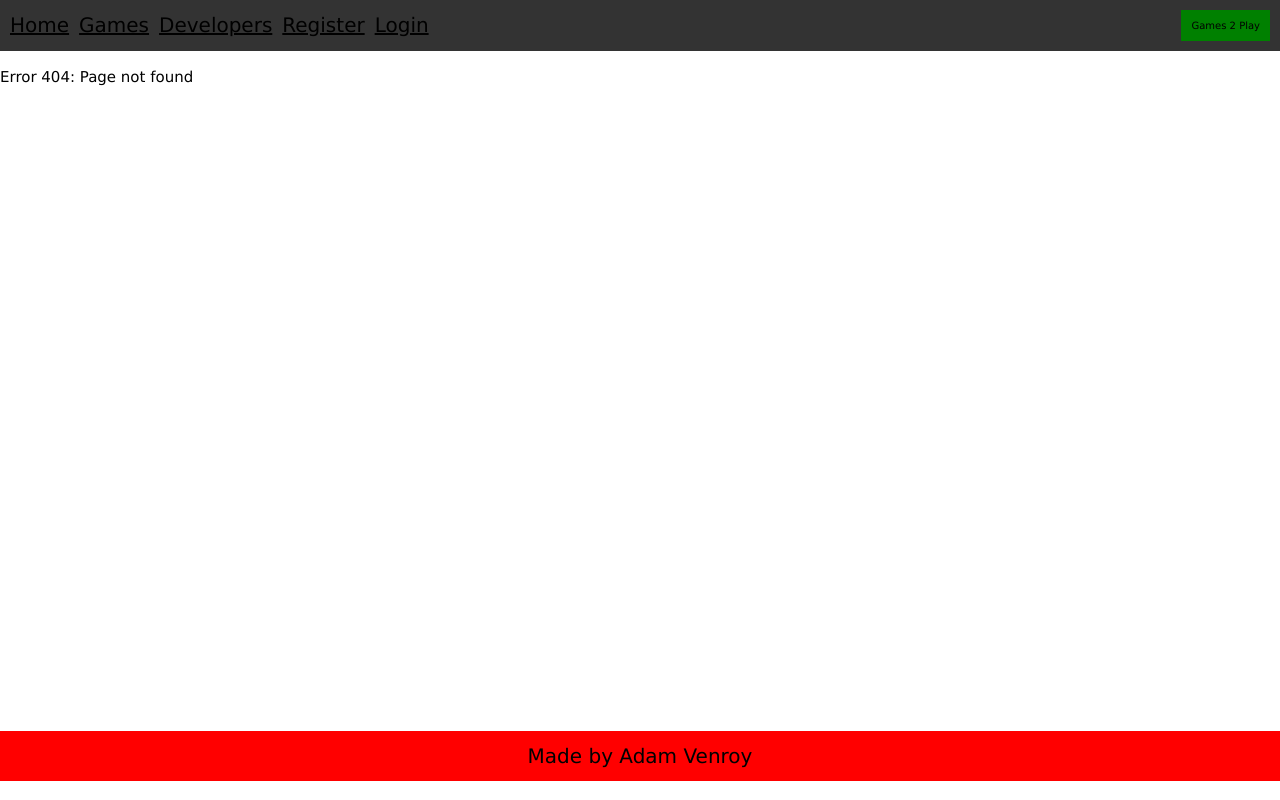
After one commit to Adam-Venroy-School/videogame-web-application, a Flask app: page /error?error=404 in a window 1280 px wide. The commit adds this page. Run offline with Flask 2, Linux system fonts and the light colour scheme.

Commit message:
Wishlist - Added ability to remove and add games through dev page. Added Form Validate function for cleaner code. Made error page that will be returned in event of error. Began work on user page. Added comments to main.py.

```diff
--- a/main.py
+++ b/main.py
@@ -9,6 +9,15 @@ login_manager = LoginManager()
 login_manager.init_app(app)
 app.secret_key = os.urandom(16)
 
+prohibited_names = ['HOME', 'GAMES']
+
+#Function for checking if forms are validated
+def FormValidate(form):
+    if request.method == 'POST' and form.validate_on_submit():
+        return True
+    else:
+        return False
+
 @login_manager.user_loader
 def get_user(user_id):
   return User.query.get(int(user_id))
@@ -18,15 +27,18 @@ def get_user(user_id):
 def home():
     return render_template('home.html')
 
+#Login Page - Lets User Login to Website
 @app.route("/login", methods=['GET', 'POST'])
 def login():
     if current_user.is_authenticated:
         return redirect(url_for("home"))
     Login_form = LoginForm()
-    if request.method == 'POST' and Login_form.validate_on_submit():
+    # Check if form is in post and validated
+    if FormValidate(Login_form):
         username = Login_form.username.data
         password = Login_form.password.data
         user = User.query.filter_by(username=username).first()
+        # Check if user is true and that password input is equal to password stored in DB
         if user and check_password_hash(user.password, password):
             login_user(user)
             return redirect(url_for("home"))
@@ -34,26 +46,30 @@ def login():
             flash('Invalid Username or Password')
     return render_template('login.html', Login_form=Login_form)
 
+#Logout - Lets User Log out of Website
 @app.route("/logout")
 @login_required
 def logout():
     logout_user()
     return redirect("home")
 
+#Register - Lets User make an account on website
 @app.route("/register", methods=['GET', 'POST'])
 def register():
     if current_user.is_authenticated:
         return redirect(url_for("home"))
     Register_form = RegisterForm()
-    if request.method == 'POST' and Register_form.validate_on_submit():
+    if FormValidate(Register_form):
         print("Test")
         name = Register_form.username.data
         password = generate_password_hash(Register_form.password.data,method='sha256',salt_length=8)
+        #Attempt to add Username and Password to Database - if it fails due to Unique Constraint, it will return IntegrityError
         try:
             entry = User(name, password)
             db.session.add(entry)
             db.session.flush()
         except IntegrityError:
+            #Doesn't add and returns error message
             db.session.rollback()
             flash("Please enter a unique username")
         else:
@@ -61,6 +77,7 @@ def register():
             user = User.query.filter_by(username=name).first()
             login_user(user)
             return redirect(url_for("home"))
+            #If Form Validation does not work, return error messages stating why.
     elif request.method =='POST' and Register_form.validate_on_submit() == False:
         if 'username' in Register_form.errors:
             flash("Ensure Username is between 3 and 20 Characters")
@@ -68,12 +85,38 @@ def register():
             flash("Ensure Password is at least 8 characters")
     return render_template('register.html', Register_form=Register_form)
 
+@app.route("/user/<username>", methods=['GET', 'POST'])
+def user(username):
+    #Check to see if User is in DB
+    if db.session.query(User.username).filter_by(username=username).scalar() == None:
+        print("User not found")
+        return redirect(url_for("error_page", error="user_not_found"))
+
+
+    user = db.session.query(User).filter_by(username=username).one()
+
+    wishlist_games = []
+    wishlist_games_id = db.session.query(wishlist).filter_by(user_id=user.id).all()
+    wishlist_games_id = [x[0] for x in wishlist_games_id]
+    gamelist = Game.query.all()
+    for game in gamelist:
+        if game.id in wishlist_games_id:
+            wishlist_games.append(db.session.query(Game).filter_by(id=game.id).all()[0])
+
+    added_games = db.session.query(Game).filter_by(user_id=user.id).all()
+    print(added_games)
+    print(wishlist_games)
+    return render_template("userpage.html", wishlist_games=wishlist_games, added_games=added_games, user=user)
+
 @app.route("/adddev", methods=['GET', 'POST'])
 @login_required
 def adddev():
     add_dev_form = AddDevForm()
-    if request.method == "POST" and add_dev_form.validate_on_submit():
+    #Validate Form and if it returns true, add entry to
+    if FormValidate(add_dev_form):
         dev = add_dev_form.name.data.strip()
+        if dev.upper() in prohibited_names:
+            return(redirect(url_for("error_page", error="prohibited_name")))
         image = add_dev_form.image.data.strip()
         entry = Developer(name=dev, logo=image)
         db.session.add(entry)
@@ -83,6 +126,7 @@ def adddev():
 @app.route("/devs", methods=['GET'])
 def devlist():
     devs = {}
+    #For Loop that gets all developers and creates dictionary where each dev has an image as its definition
     for dev in Developer.query.all():
         devs[dev.name] = dev.logo
     print(devs)
@@ -90,32 +134,54 @@ def devlist():
 
 @app.route("/devs/<name>", methods=['GET'])
 def dev(name):
+    wishlist_games = []
+    #Check if Developer exists - if false, return to error page
     if db.session.query(Developer.name).filter_by(name=name).scalar() == None:
         print("Dev not found")
-        return render_template("dev_not_found.html")
+        return redirect(url_for("error_page", error="dev_not_found"))
     else:
         developer = db.session.query(Developer).filter_by(name=name).first()
         dev_games = db.session.query(Game).filter_by(dev=developer.name).all()
-        print(dev_games)
-        return render_template("dev.html", name=name, developer=developer, dev_games=dev_games)
+        print("DEV GAMES:", dev_games)
+
+    #If user is logged in, give option to add to wishlist
+    if current_user.is_authenticated:
+        wishlist_games_id = db.session.query(wishlist).filter_by(user_id=current_user.id).all()
+        print("WGI:", wishlist_games_id)
+        wishlist_games_id = [x[0] for x in wishlist_games_id]
+        print("WGI", wishlist_games_id)
+        gamelist = Game.query.all()
+        #For Loop that searches all games and checks if in user wishlist
+        for game in gamelist:
+            print("GAME ID:", game.id)
+            print(wishlist_games_id)
+            if game.id in wishlist_games_id:
+                wishlist_games.append(db.session.query(Game).filter_by(id=game.id).all()[0])
+                print("USER WISHLIST:", wishlist_games)
+    return render_template("dev.html", name=name, developer=developer, dev_games=dev_games, wishlist_games=wishlist_games)
 
 @app.route("/addgame", methods=['GET', 'POST'])
 @login_required
 def addgame():
     add_game_form = AddGameForm()
+    # Checks if User came from a dev page - it will display on the page
     if request.args.get('dev_from_page', None):
         dev_from_page = request.args.get('dev_from_page', None)
         print("DEVELOPER : {}".format(dev_from_page))
     else:
         dev_from_page = None
         print(dev_from_page)
+    #Making a list of all devs on the DB that can be selected
     devs = []
     for dev in Developer.query.order_by(Developer.name):
         devs.append((dev.name, dev.logo))
     print(devs)
-    if request.method == "POST":
+    # Check if game name is anything that could break - such as home name
+    if FormValidate(add_game_form):
         print("YES")
         game_name = add_game_form.name.data
+        if game_name.upper().strip() in prohibited_names:
+            return redirect(url_for("error_page", error="prohibited_name"))
         dev = add_game_form.dev.data
         link = add_game_form.link.data
         price = add_game_form.price.data
@@ -134,13 +200,15 @@ def games():
     games=[]
     gamelist = Game.query.all()
     wishlist_games = ['']
+    #Gets all games in the database
     for game in gamelist:
         games.append((game.id, game.name, game.dev, game.image))
+    #If the User is logged in, check every game to see if on wishlist.
     if current_user.is_authenticated:
         wishlist_games = db.session.query(wishlist).filter_by(user_id=current_user.id).all()
-        print(wishlist_games)
+        print("WG:", wishlist_games)
         wishlist_games = [x[0] for x in wishlist_games]
-        print(wishlist_games)
+        print("WG:", wishlist_games)
     return render_template('games.html', games=games, wishlist_games=wishlist_games)
 
 @login_required
@@ -149,17 +217,22 @@ def add_wishlist(id):
     game = db.session.query(Game).filter_by(id=id).first()
     user = current_user
     backpage = request.args.get('backpage')
-    print(game)
+    print("BP:", backpage)
     try:
         user.wishlist.append(game)
         db.session.flush()
     except:
-        return redirect(url_for("home"))
+        db.session.rollback()
+        return redirect(url_for("error_page", error="wishlist"))
+    # Checks what page the User came from :
     db.session.commit()
     if backpage:
-        return redirect(url_for(backpage))
+        if backpage.upper() not in prohibited_names:
+            url = ('/devs/%s' % backpage)
+            return redirect(url)
+        elif backpage.upper() == "GAMES":
+            return redirect(url_for("games"))
     return redirect(url_for('home'))
-
 
 @login_required
 @app.route("/wishlist/remove/<id>")
@@ -167,19 +240,34 @@ def remove_wishlist(id):
     user = current_user
     game = db.session.query(Game).filter_by(id=id).first()
     backpage = request.args.get('backpage')
-    print(game)
+    print("BP:", backpage)
     try:
         user.wishlist.remove(game)
         db.session.flush()
     except:
-        return redirect(url_for("home"))
+        db.session.rollback()
+        return redirect(url_for("error_page", error="wishlist"))
     db.session.commit()
+    # Checks what page the User came from :
     if backpage:
-        return redirect(url_for(backpage))
+        if backpage.upper() not in prohibited_names:
+            url = ('/devs/%s' % backpage)
+            return redirect(url)
+        elif backpage.upper() == "GAMES":
+            return redirect(url_for("games"))
     return redirect(url_for('home'))
 
+@app.route("/error", methods=['GET'])
+def error_page():
+    error = request.args.get('error')
+    if error == None:
+        return redirect(url_for("home"))
+    return render_template("errorpage.html", error=error)
+
 #Redirects pages that dont exist to home
-
+@app.errorhandler(404)
+def page_not_found(e):
+    return redirect(url_for("error_page", error="404"))
 
 #Redirects Unlogged users to log in page
 @app.login_manager.unauthorized_handler
--- a/static/css/style.css
+++ b/static/css/style.css
@@ -85,6 +85,10 @@ div.content{
     min-height: 85vh;
     display: flex;
 }
+/* Login and Register Page  */
+div.login_register_errors{
+    max-height: 10px;
+}
 
 div.list{
     margin-top: 10px;
--- a/templates/dev.html
+++ b/templates/dev.html
@@ -18,10 +18,10 @@
     <div class="list-item" style="float:left;">
         <div class="w3-card-4" style="width:150px;height:230px;position: relative;">
             {%if current_user.is_authenticated == True%}
-            {%if game['id'] in wishlist_games%}
-            <a href="{{url_for('remove_wishlist', id=game[0], backpage='games')}}"><img src="../static/images/list/subtract.jpg" class="add_remove_button"></img></a>
+            {%if game in wishlist_games%}
+            <a href="{{url_for('remove_wishlist', id=game['id'], backpage=developer['name'])}}"><img src="../static/images/list/subtract.jpg" class="add_remove_button"></img></a>
             {%else%}
-            <a href="{{url_for('add_wishlist', id=game[0], backpage='games')}}"><img src="../static/images/list/add.jpg" class="add_remove_button"></img></a>
+            <a href="{{url_for('add_wishlist', id=game['id'], backpage=developer['name'])}}"><img src="../static/images/list/add.jpg" class="add_remove_button"></img></a>
             {%endif%}
             {%endif%}
             <img src="{{game['image']}}" alt="{{game['name']}}" style="width:100%;height:70%;">
--- /dev/null
+++ b/templates/errorpage.html
@@ -0,0 +1,14 @@
+{% extends "layout.html"%}{% block content %}
+
+<div class="error_message">
+    {%if error == "404"%}
+    <p>Error 404: Page not found</p>
+    {%elif error == "wishlist"%}
+    <p>Wishlist Error: Failed to add entry</p>
+    {%elif error == "prohibited_name"%}
+    <p>Name Error: Name is not allowed</p>
+    {%else%}
+    <p>Unknown Error: Please try again</p>
+    {%endif%}
+</div>
+{% endblock %}
--- a/templates/home.html
+++ b/templates/home.html
@@ -4,5 +4,8 @@
     <div class="w3-display-middle w3-large">
       <h1 class="w3-jumbo w3-text-white w3-wide"><b>GAMES 2<br>PLAY</b></h1>
     </div>
-  </div>
+</div>
+<div class="w3-card" style="display:block;">
+  <p>Games</p>
+</div>
 {% endblock %}
--- a/templates/login.html
+++ b/templates/login.html
@@ -1,6 +1,9 @@
 {% extends "layout.html"%}{% block content%}
+<div class="login_register_errors">
 {% include "errors.html"%}
-<div class="w3-container w3-half w3-margin-top">
+</div>
+
+<div class="w3-container w3-half w3-margin-top" style="padding-top:50px;float:left;position: fixed;">
     <div class="w3-panel w3-card">
         <p>Login:</p>
         <form method="POST" action=''>
--- a/templates/register.html
+++ b/templates/register.html
@@ -1,6 +1,8 @@
 {% extends "layout.html"%}{% block content%}
-{% include "errors.html"%}
-<div class="w3-container w3-half w3-margin-top">
+<div class="login_register_errors">
+    {% include "errors.html"%}
+</div>
+<div class="w3-container w3-half w3-margin-top" style="padding-top:50px;float:left;position: fixed;">
     <div class="w3-panel w3-card">
         <p>Register:</p>
     <form method="POST" action=''>
```
Also changed, not shown: website.db.
